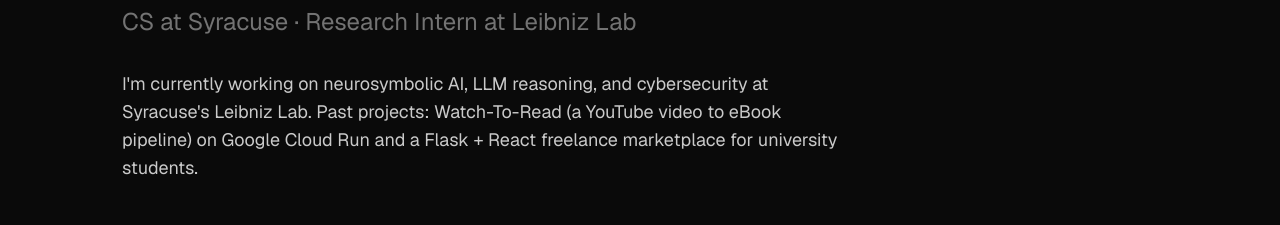
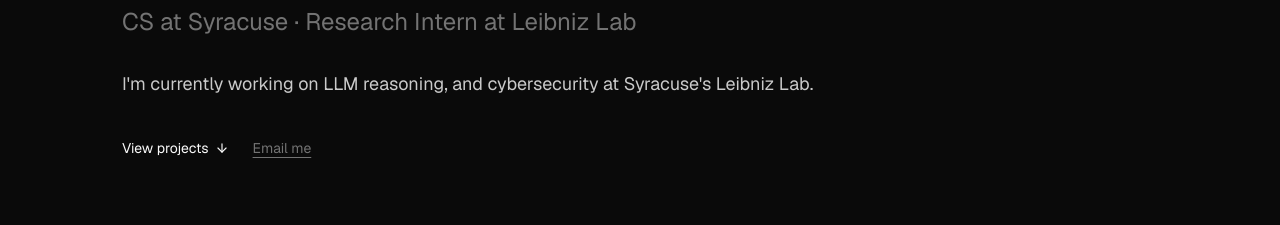
Before and after one commit to PengLin-Zilv/portfolio, a Next.js app: page / in a window 1280 px wide. Shown: the part 321-546 px from the top of the page. Built offline with nearby package versions, Linux system fonts and the light colour scheme; no server answers.

Commit message:
fix: shorten description

```diff
--- a/components/sections/hero.tsx
+++ b/components/sections/hero.tsx
@@ -37,8 +37,8 @@
 
         {/* Paragraph */}
         <p className="mt-8 max-w-content text-base leading-relaxed text-foreground/80 sm:text-lg">
-          {`I'm currently working on neurosymbolic AI, LLM reasoning, and cybersecurity at Syracuse's Leibniz Lab.
-          Past projects: Watch-To-Read (a YouTube video to eBook pipeline) on Google Cloud Run and a Flask + React freelance marketplace for university students.`}
+          {`I'm currently working on LLM reasoning, and cybersecurity at Syracuse's Leibniz Lab. `}
+          {/* Past projects: Watch-To-Read (a YouTube video to eBook pipeline) on Google Cloud Run and a Flask + React freelance marketplace for university students. */}
         </p>
 
         {/* CTAs */}
```
